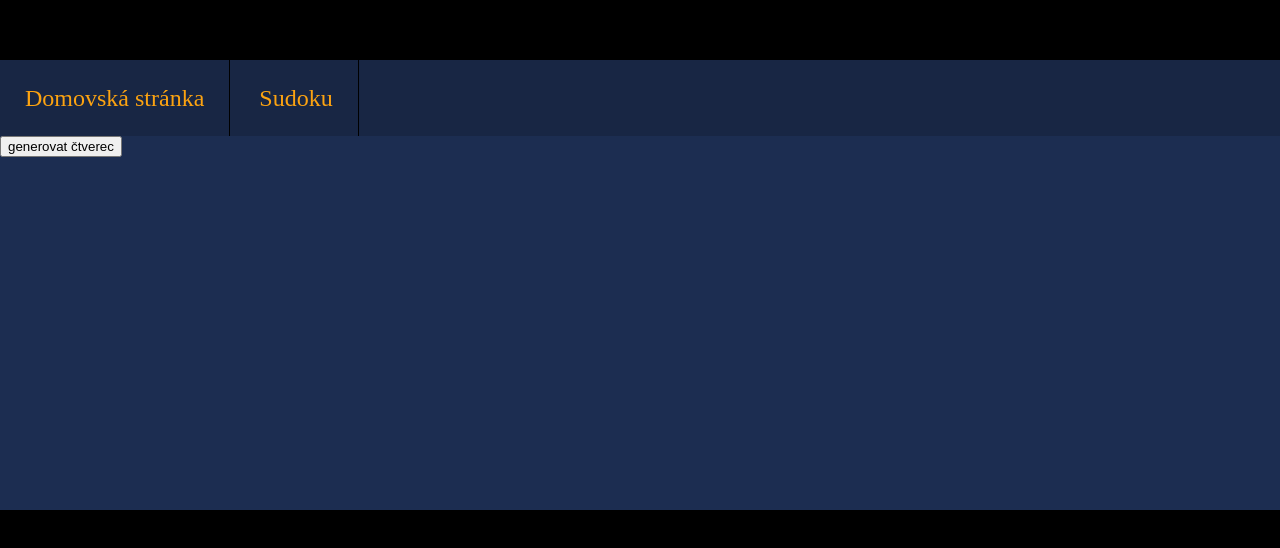
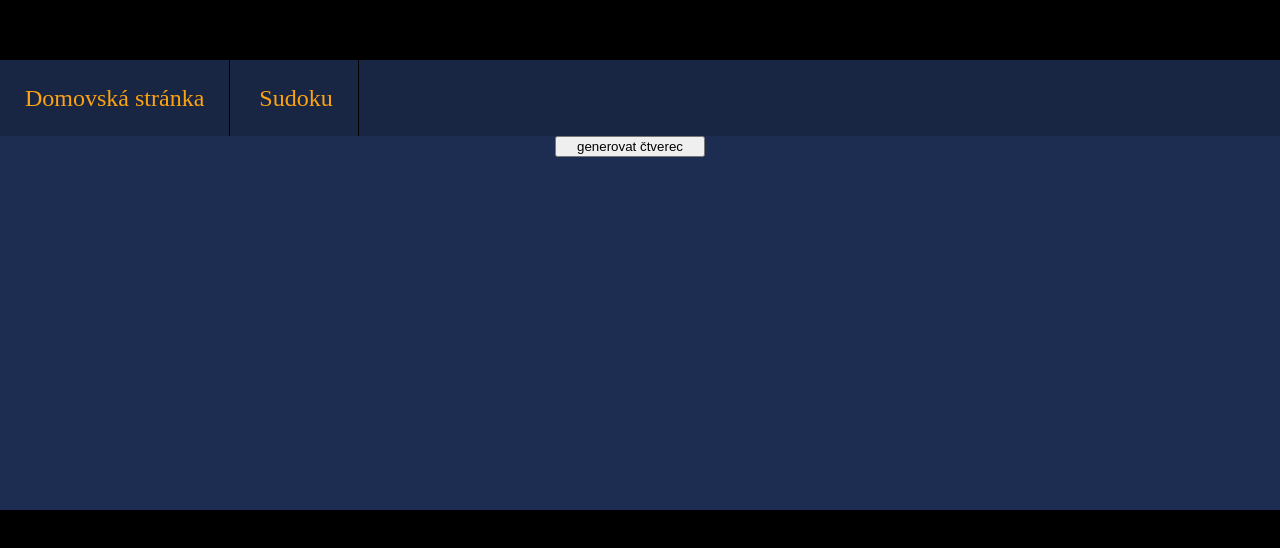
Before and after one commit to Atan599/sudoku, a plain HTML site: page aplication.html in a window 1280 px wide. Shown: the part 190-738 px from the top of the page. Drawn offline with Linux system fonts and the light colour scheme.

Commit message:
vystřednění

```diff
--- a/aplication.html
+++ b/aplication.html
@@ -20,8 +20,10 @@
     </nav>
     <div id = "flex">
       <div id="sudoku"></div>
-      <button onclick="sudokuTable()" id="sudokuGen">generovat čtverec</button>
-      <div></div>
+
+      <div id="sudokuGen">
+        <button onclick="sudokuTable()" id="sudokuGen">generovat čtverec</button>
+      </div>
     </div>
   </div>
 
--- a/style.css
+++ b/style.css
@@ -39,7 +39,21 @@ nav>a:hover{
   width: 75vh;
   background-color:  rgb(252, 163, 17);
 }
-
+#sudoku{
+  margin-left: auto;
+  margin-right: auto;
+  width: 250px;
+}
+#sudokuGen{
+  margin-left: auto;
+  margin-right: auto;
+  width: 150px;
+  position: relative;
+  left: -5px;
+}
+#sudokuGen:first-child:hover{
+  background-color: yellow;
+}
 footer{
   width: 100%;
   position: fixed;
```
